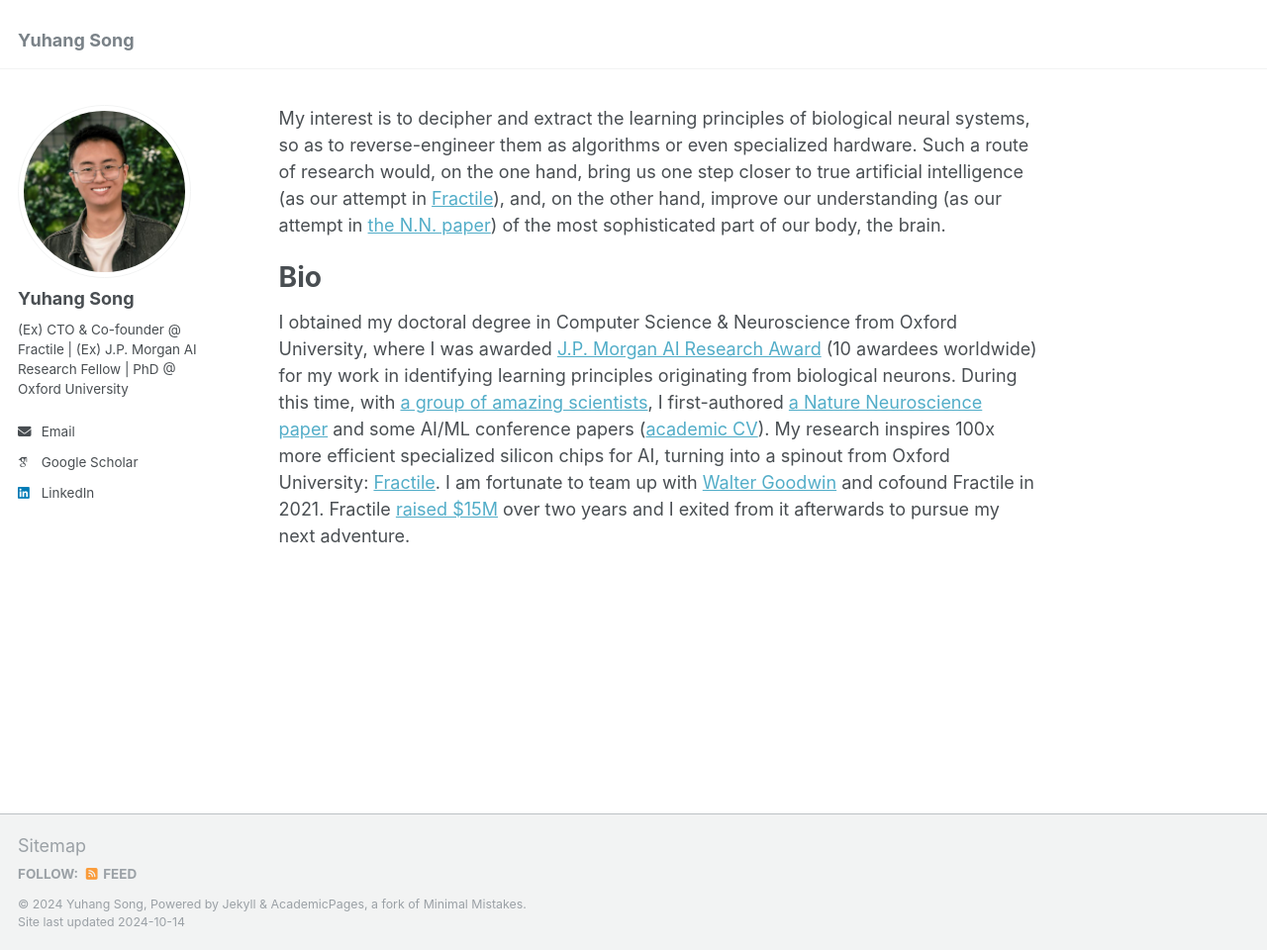
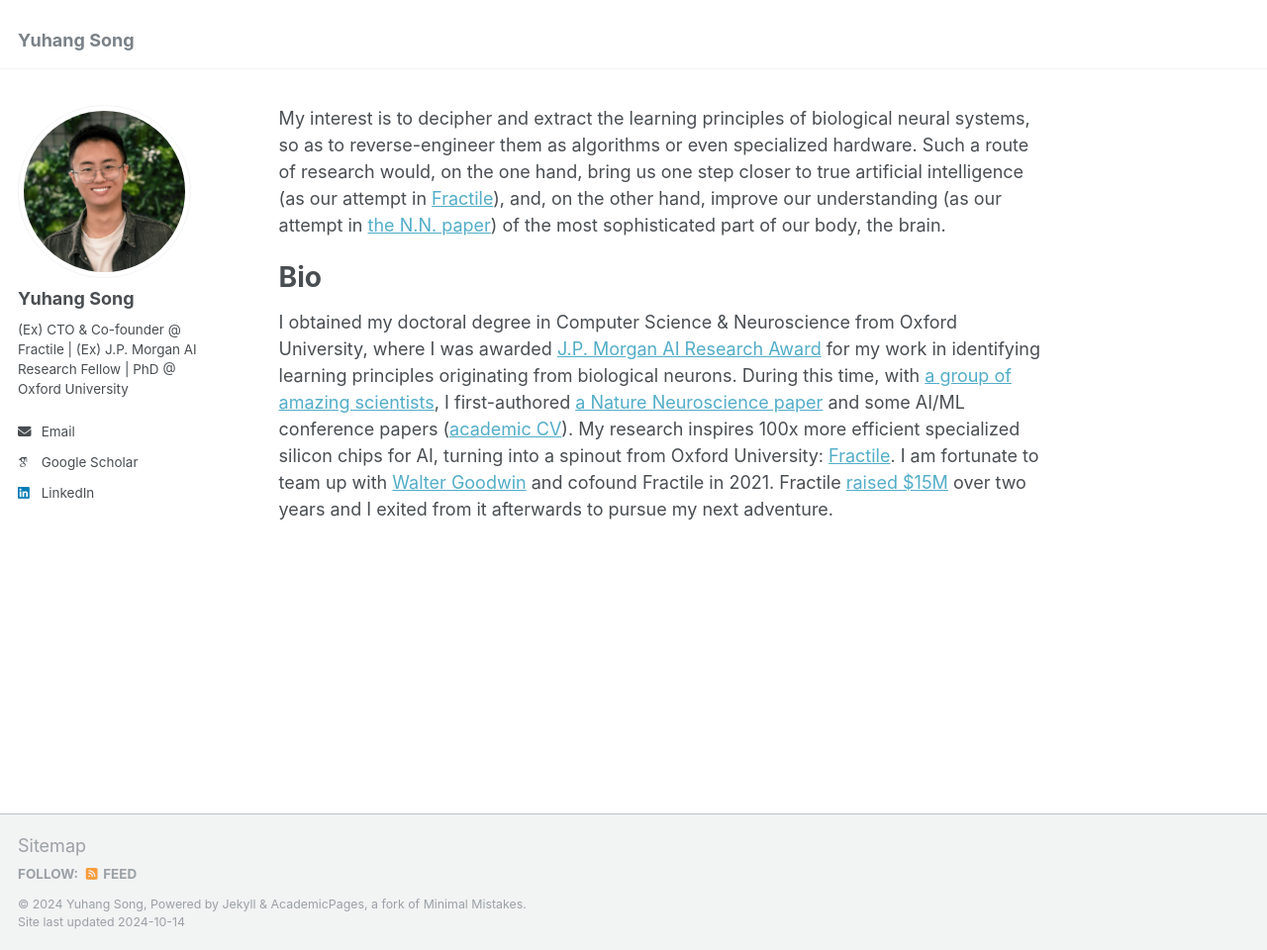
Before and after one commit to YuhangSong/YuhangSong.github.io, a Jekyll site: the page built from _pages/about.md, in a window 1280 px wide and 960 px high. Shown: the whole window at 99% size. Built offline with Jekyll 4.4.1, drawn with Linux system fonts in a browser that asks for light colours; some web fonts are replaced.

Commit message:
update about.md

```diff
--- a/_pages/about.md
+++ b/_pages/about.md
@@ -13,4 +13,5 @@ My interest is to decipher and extract the learning principles of biological neu
 Bio
 =======
 
-I obtained my doctoral degree in Computer Science & Neuroscience from Oxford University, where I was awarded [J.P. Morgan AI Research Award](https://www.jpmorgan.com/technology/artificial-intelligence/research-awards) (10 awardees worldwide) for my work in identifying learning principles originating from biological neurons. During this time, with [a group of amazing scientists](https://www.mrcbndu.ox.ac.uk/groups/bogacz-group), I first-authored [a Nature Neuroscience paper](https://www.nature.com/articles/s41593-023-01514-1) and some AI/ML conference papers ([academic CV](http://yuhangsong.github.io/files/Curriculum_Vitae.pdf)). My research inspires 100x more efficient specialized silicon chips for AI, turning into a spinout from Oxford University: [Fractile](https://www.fractile.ai/). I am fortunate to team up with [Walter Goodwin](https://www.linkedin.com/in/walter-goodwin/) and cofound Fractile in 2021. Fractile [raised $15M](https://fortune.com/2024/07/26/fractile-ai-chip-startup-nvidia-15-million-funding-seed-round/) over two years and I exited from it afterwards to pursue my next adventure.
+<!-- (10 awardees worldwide) -->
+I obtained my doctoral degree in Computer Science & Neuroscience from Oxford University, where I was awarded [J.P. Morgan AI Research Award](https://www.jpmorgan.com/technology/artificial-intelligence/research-awards) for my work in identifying learning principles originating from biological neurons. During this time, with [a group of amazing scientists](https://www.mrcbndu.ox.ac.uk/groups/bogacz-group), I first-authored [a Nature Neuroscience paper](https://www.nature.com/articles/s41593-023-01514-1) and some AI/ML conference papers ([academic CV](http://yuhangsong.github.io/files/Curriculum_Vitae.pdf)). My research inspires 100x more efficient specialized silicon chips for AI, turning into a spinout from Oxford University: [Fractile](https://www.fractile.ai/). I am fortunate to team up with [Walter Goodwin](https://www.linkedin.com/in/walter-goodwin/) and cofound Fractile in 2021. Fractile [raised $15M](https://fortune.com/2024/07/26/fractile-ai-chip-startup-nvidia-15-million-funding-seed-round/) over two years and I exited from it afterwards to pursue my next adventure.
```
